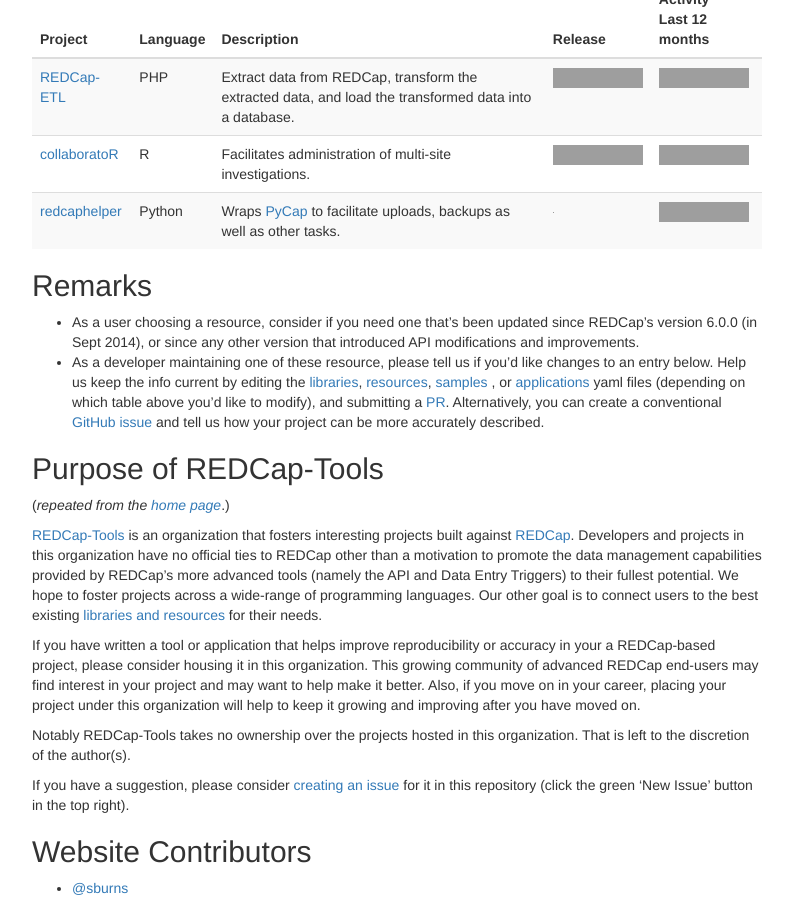
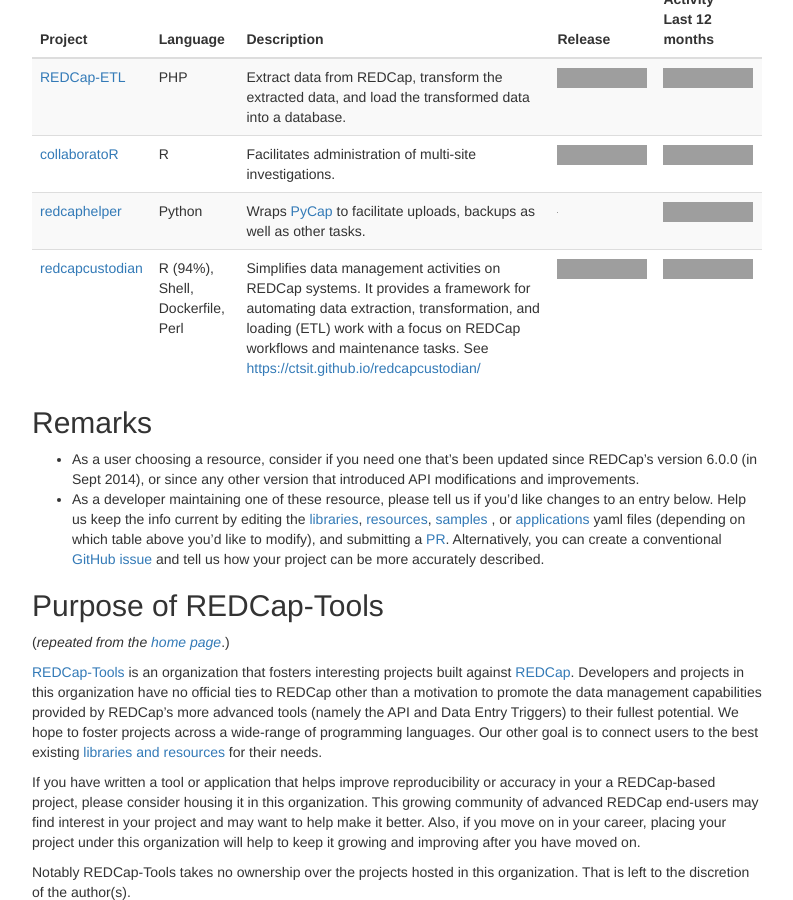
Before and after one commit to redcap-tools/redcap-tools.github.io, a Jekyll site: the page built from projects.md, in a window 1280 px wide and 900 px high, scrolled down 2359 px. Shown: the whole window, without its empty margins (243-1036 px from the left). Built offline with Jekyll 4.4.1, drawn with Linux system fonts in a browser that asks for light colours; grey boxes are pictures that could not be loaded.

Commit message:
Add redcapcustodian to the Applications section

```diff
--- a/_data/applications.yml
+++ b/_data/applications.yml
@@ -24,3 +24,10 @@
   repo_activity: https://img.shields.io/github/commit-activity/y/agapow/redcaphelper?color=9cf&label=commits
   language: Python
   description: Wraps <a href="https://github.com/redcap-tools/PyCap">PyCap</a> to facilitate uploads, backups as well as other tasks.
+
+- name: redcapcustodian
+  repo: https://github.com/ctsit/redcapcustodian
+  repo_release: https://img.shields.io/github/v/release/ctsit/redcapcustodian.svg
+  repo_activity: https://img.shields.io/github/commit-activity/y/ctsit/redcapcustodian?color=9cf&label=commits
+  language: R (94%), Shell, Dockerfile, Perl
+  description: Simplifies data management activities on REDCap systems. It provides a framework for automating data extraction, transformation, and loading (ETL) work with a focus on REDCap workflows and maintenance tasks. See <a href="https://ctsit.github.io/redcapcustodian/">https://ctsit.github.io/redcapcustodian/</a>
```
